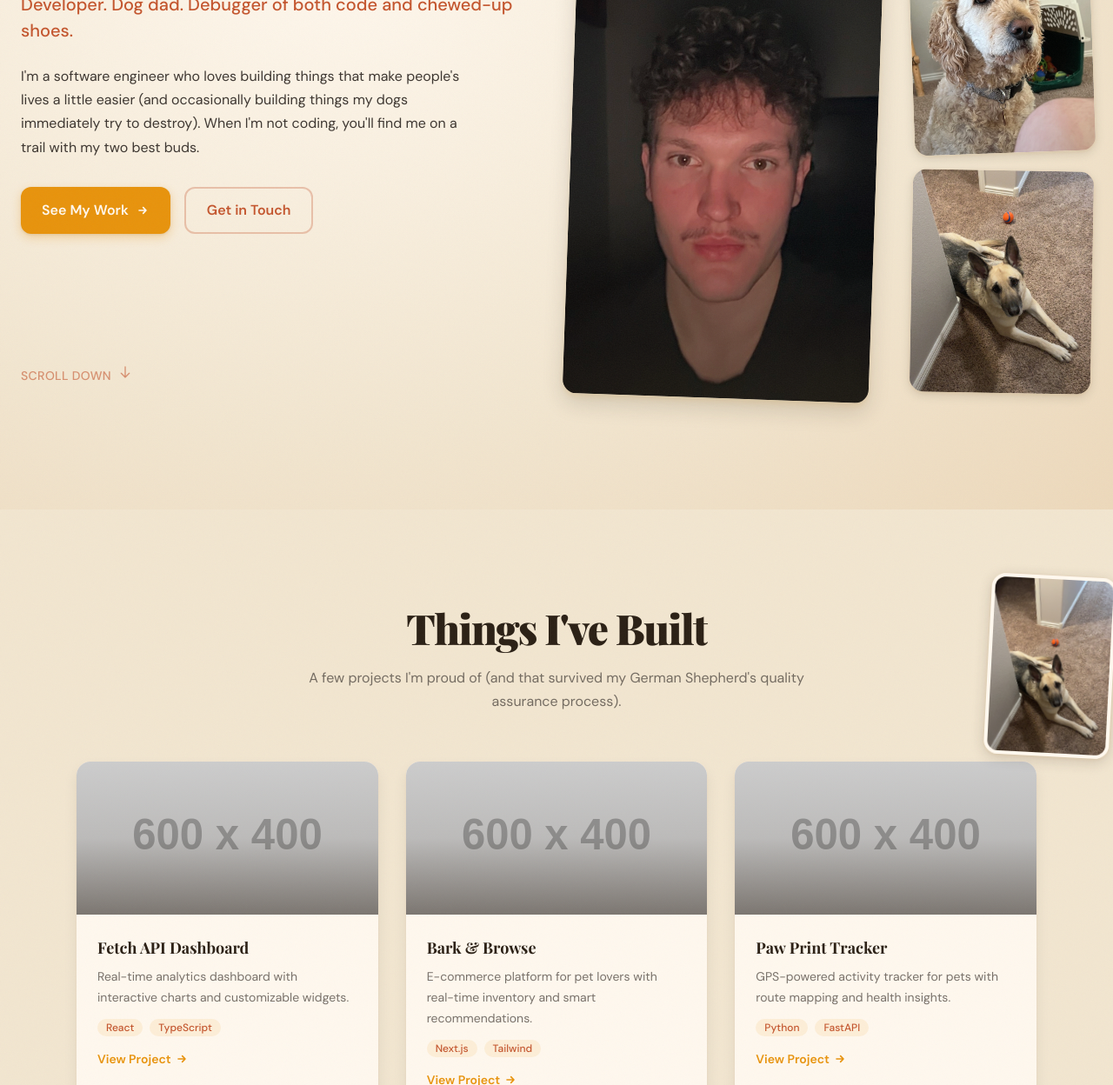
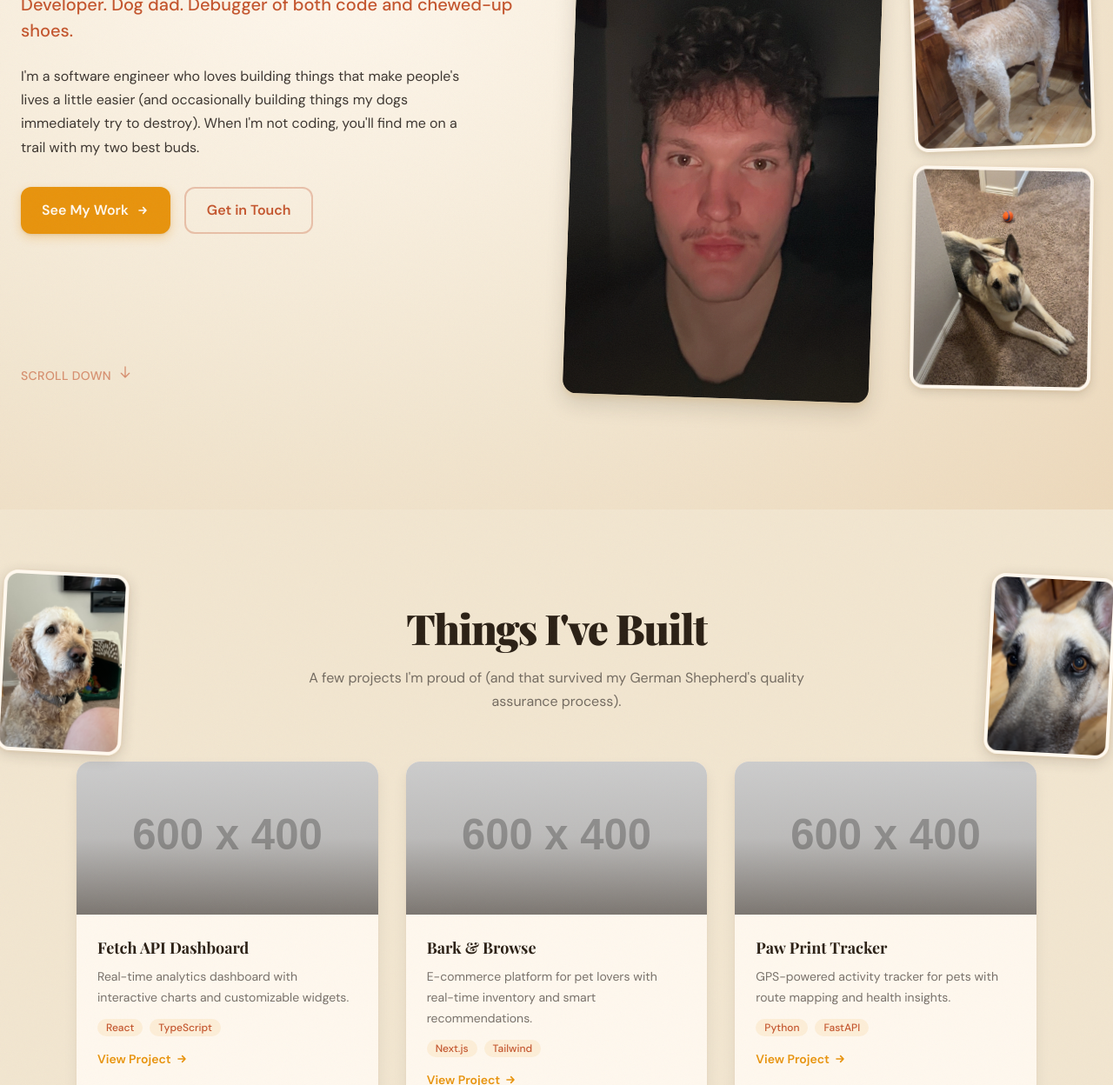
Before and after one commit to NolanBerg/portfolio, a website: page index.html in a window 1280 px wide. Shown: the part 214-1462 px from the top of the page at 87% size. Drawn offline with nearby package versions, Linux system fonts and the light colour scheme; placeholder pictures from the web are drawn by us.

Commit message:
update photos

```diff
--- a/index.html
+++ b/index.html
@@ -47,8 +47,8 @@
 
     /* Float animation for dog photos */
     @keyframes float {
-      0%, 100% { transform: translateY(0) rotate(3deg); }
-      50% { transform: translateY(-8px) rotate(3deg); }
+      0%, 100% { transform: translateY(0) rotate(var(--float-rot, 3deg)); }
+      50% { transform: translateY(-8px) rotate(var(--float-rot, 3deg)); }
     }
     .float-anim { animation: float 4s ease-in-out infinite; }
 
@@ -181,17 +181,15 @@
 
         <!-- Dog pictures stacked -->
         <div class="flex flex-col gap-4 lg:gap-5">
-          <div class="relative w-40 h-48 lg:w-52 lg:h-64 rounded-2xl overflow-hidden -rotate-2
-                      transition-transform duration-300 spring hover:rotate-0"
-               style="box-shadow: 0 4px 12px rgba(42,31,20,0.15), 0 1px 4px rgba(232,147,12,0.1);">
-            <img src="./78574CFD-923E-4D00-A0A9-6A874D951BF1_1_105_c.jpeg"
+          <div class="relative w-40 h-48 lg:w-52 lg:h-64 rounded-2xl overflow-hidden border-4 border-cream float-anim"
+               style="--float-rot: -2deg; box-shadow: 0 4px 12px rgba(42,31,20,0.15), 0 1px 4px rgba(232,147,12,0.1);">
+            <img src="./783FD6B5-69DB-45FE-8DA8-9B2E2F117850_1_201_a.jpeg"
                  alt="Nolan's dog"
                  class="w-full h-full object-cover" />
             <div class="absolute inset-0 bg-gradient-to-t from-bark/20 via-transparent to-transparent"></div>
           </div>
-          <div class="relative w-40 h-48 lg:w-52 lg:h-64 rounded-2xl overflow-hidden rotate-1
-                      transition-transform duration-300 spring hover:rotate-0"
-               style="box-shadow: 0 4px 12px rgba(42,31,20,0.15), 0 1px 4px rgba(232,147,12,0.1);">
+          <div class="relative w-40 h-48 lg:w-52 lg:h-64 rounded-2xl overflow-hidden border-4 border-cream float-anim"
+               style="--float-rot: 1deg; animation-delay: -2s; box-shadow: 0 4px 12px rgba(42,31,20,0.15), 0 1px 4px rgba(232,147,12,0.1);">
             <img src="./E7E4F940-1FAC-46CE-BFA5-366405C7D1CF_1_105_c.jpeg"
                  alt="Nolan's dog"
                  class="w-full h-full object-cover" />
@@ -218,11 +216,22 @@
         </p>
       </div>
 
-      <!-- German Shepherd mascot photo -->
+      <!-- Dog mascot photo — left -->
+      <div class="hidden lg:block absolute -top-8 -left-24 xl:-left-16 z-10">
+        <div class="relative w-36 h-52 overflow-hidden rounded-2xl border-4 border-cream float-anim rotate-3" style="animation-delay: -1s;
+             box-shadow: 0 4px 16px rgba(42,31,20,0.18), 0 1px 4px rgba(232,147,12,0.1);">
+          <img src="./78574CFD-923E-4D00-A0A9-6A874D951BF1_1_105_c.jpeg"
+               alt="Nolan's Goldendoodle"
+               class="w-full h-full object-cover object-top" />
+          <div class="absolute inset-0 bg-gradient-to-t from-bark/20 via-transparent to-transparent"></div>
+        </div>
+      </div>
+
+      <!-- Dog mascot photo — right -->
       <div class="hidden lg:block absolute -top-8 -right-24 xl:-right-16 z-10">
         <div class="relative w-36 h-52 overflow-hidden rounded-2xl border-4 border-cream float-anim -rotate-3" style="animation-delay: -2s;
              box-shadow: 0 4px 16px rgba(42,31,20,0.18), 0 1px 4px rgba(232,147,12,0.1);">
-          <img src="./E7E4F940-1FAC-46CE-BFA5-366405C7D1CF_1_105_c.jpeg"
+          <img src="./0E3060E4-5362-483E-8DB0-4327C9331BDD_1_105_c.jpeg"
                alt="Nolan's German Shepherd"
                class="w-full h-full object-cover object-top" />
           <div class="absolute inset-0 bg-gradient-to-t from-bark/20 via-transparent to-transparent"></div>
```
Also changed, not shown: .claude/settings.json, 0E3060E4-5362-483E-8DB0-4327C9331BDD_1_105_c.jpeg (added), 5AAED703-786C-43EA-83FE-03B33E43DAF1_1_105_c.jpeg (deleted), 783FD6B5-69DB-45FE-8DA8-9B2E2F117850_1_201_a.jpeg (added), 9E476C4B-DEBC-40B3-B65F-BD63B19FEE02_1_105_c.jpeg (deleted).
